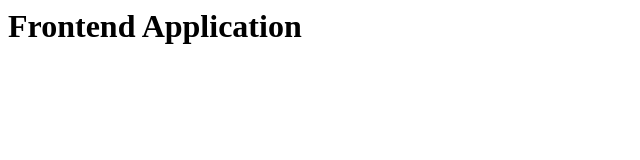
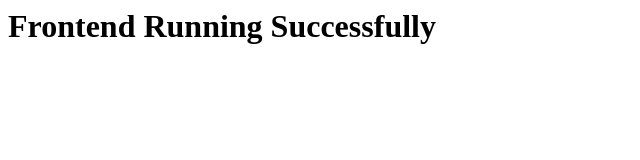
Before and after one commit to lakshmisailaja-cloud/3-tier-app, a plain HTML site: page frontend/index.html in a window 1280 px wide. Shown: the whole page, without its empty margins (0-640 px from the left). Drawn offline with Linux system fonts and the light colour scheme.

Commit message:
Update index.html

```diff
--- a/frontend/index.html
+++ b/frontend/index.html
@@ -1 +1 @@
-<h1>Frontend Application</h1>
+<h1>Frontend Running Successfully</h1>
```
